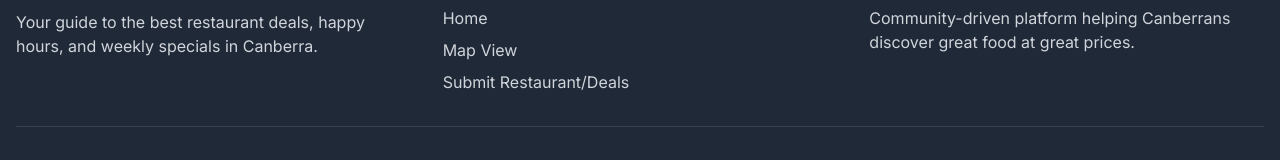
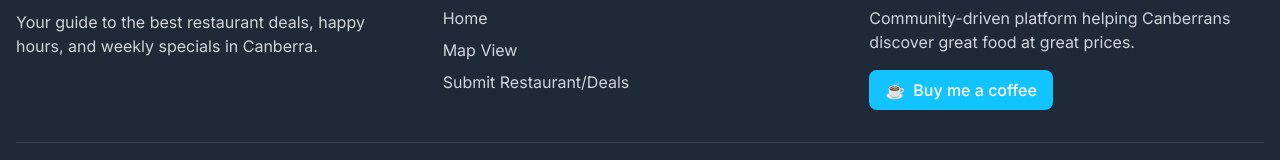
Before and after one commit to dbronitt/cheapeats-canberra-v2, a Next.js app: page / in a window 1280 px wide. Shown: the part 1101-1261 px from the top of the page. Built offline with nearby package versions, Linux system fonts and the light colour scheme; no server answers; the database is empty.

Commit message:
Add Ko-fi support link to footer and social media posts

```diff
--- a/app/components/Footer.tsx
+++ b/app/components/Footer.tsx
@@ -19,9 +19,20 @@ export default function Footer() {
           </div>
           <div>
             <h4 className="font-semibold mb-4">About</h4>
-            <p className="text-gray-300">
+            <p className="text-gray-300 mb-4">
               Community-driven platform helping Canberrans discover great food at great prices.
             </p>
+            <div>
+              <a
+                href="https://ko-fi.com/dbronitt"
+                target="_blank"
+                rel="noopener noreferrer"
+                className="inline-flex items-center gap-2 px-4 py-2 bg-[#13C3FF] hover:bg-[#0ea5e9] text-white rounded-lg transition-colors font-medium"
+              >
+                <span>☕</span>
+                <span>Buy me a coffee</span>
+              </a>
+            </div>
           </div>
         </div>
         <div className="border-t border-gray-700 mt-8 pt-8 text-center text-gray-400">
```
Also changed, not shown: 1 other file (tests, documents, lock files or other folders).
